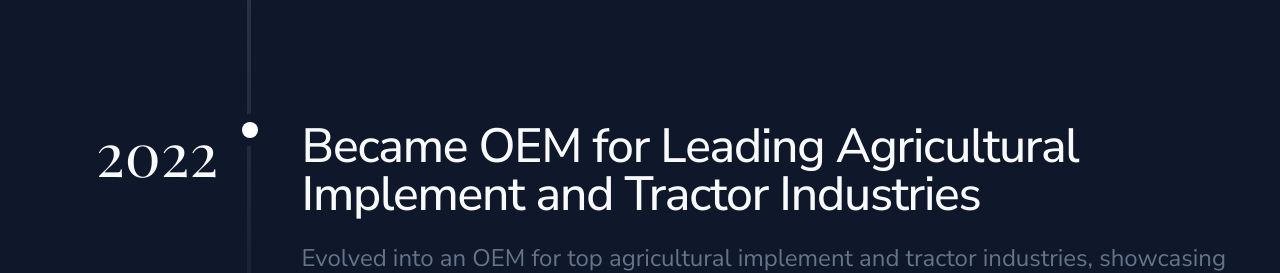
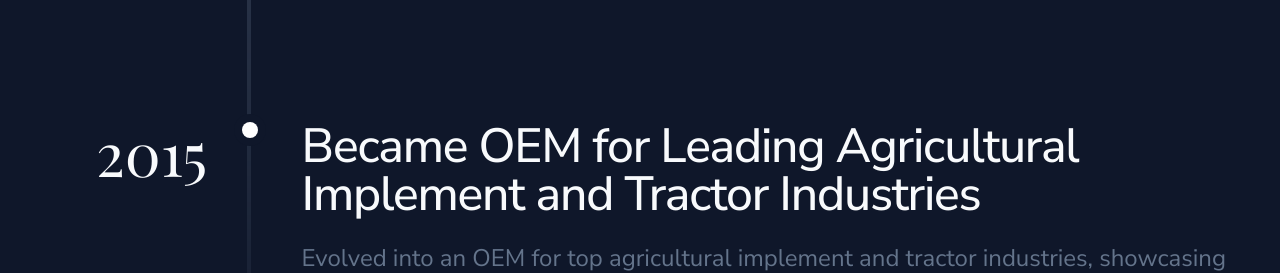
Before and after one commit to scimania1/marketing-website, a Next.js app: page /about in a window 1280 px wide. Shown: the part 2980-3253 px from the top of the page. Built offline with nearby package versions, Linux system fonts and the light colour scheme; a web font is replaced by a local one.

Commit message:
fix: corrected year of OEM in timeline

```diff
--- a/src/components/timeline.tsx
+++ b/src/components/timeline.tsx
@@ -194,7 +194,7 @@ export default function Timeline() {
               timelineContent="In 2014, Modern Engineers (India) strategically broadened its market reach through collaborations with ancillaries and exporters, demonstrating a commitment to growth. By supplying these partners, the company not only expanded its customer base but also strengthened its industry position, fostering synergies in the supply chain for the seamless functioning of the agricultural machinery ecosystem."
             />
             <TimelineItem
-              timelineYear={2022}
+              timelineYear={2015}
               timelineHeading="Became OEM for Leading Agricultural Implement and Tractor Industries"
               timelineContent="Evolved into an OEM for top agricultural implement and tractor industries, showcasing commitment to quality and strong industry partnerships. A pivotal moment in Modern Engineers' journey, emphasizing innovation and excellence."
             />
```
